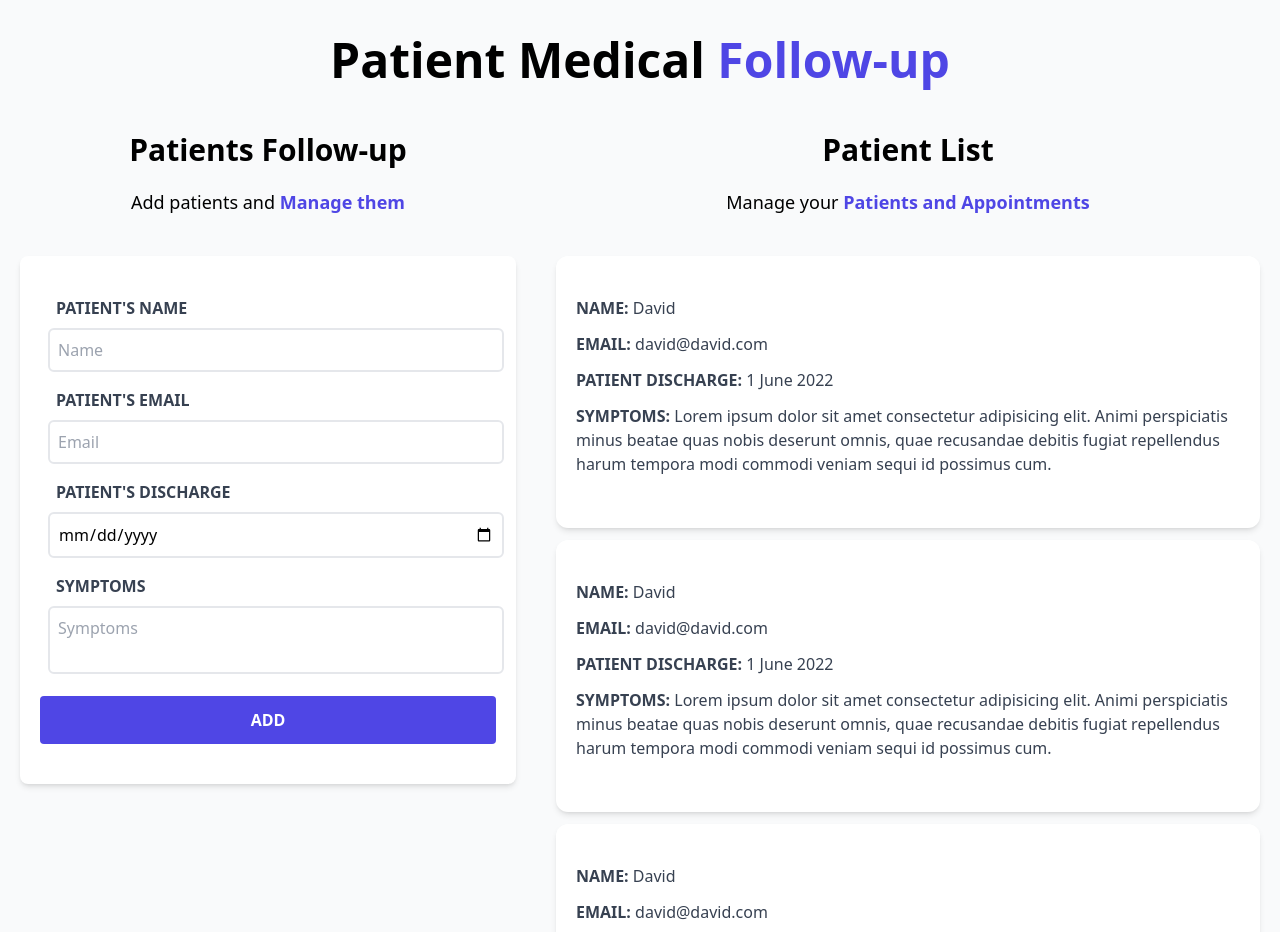
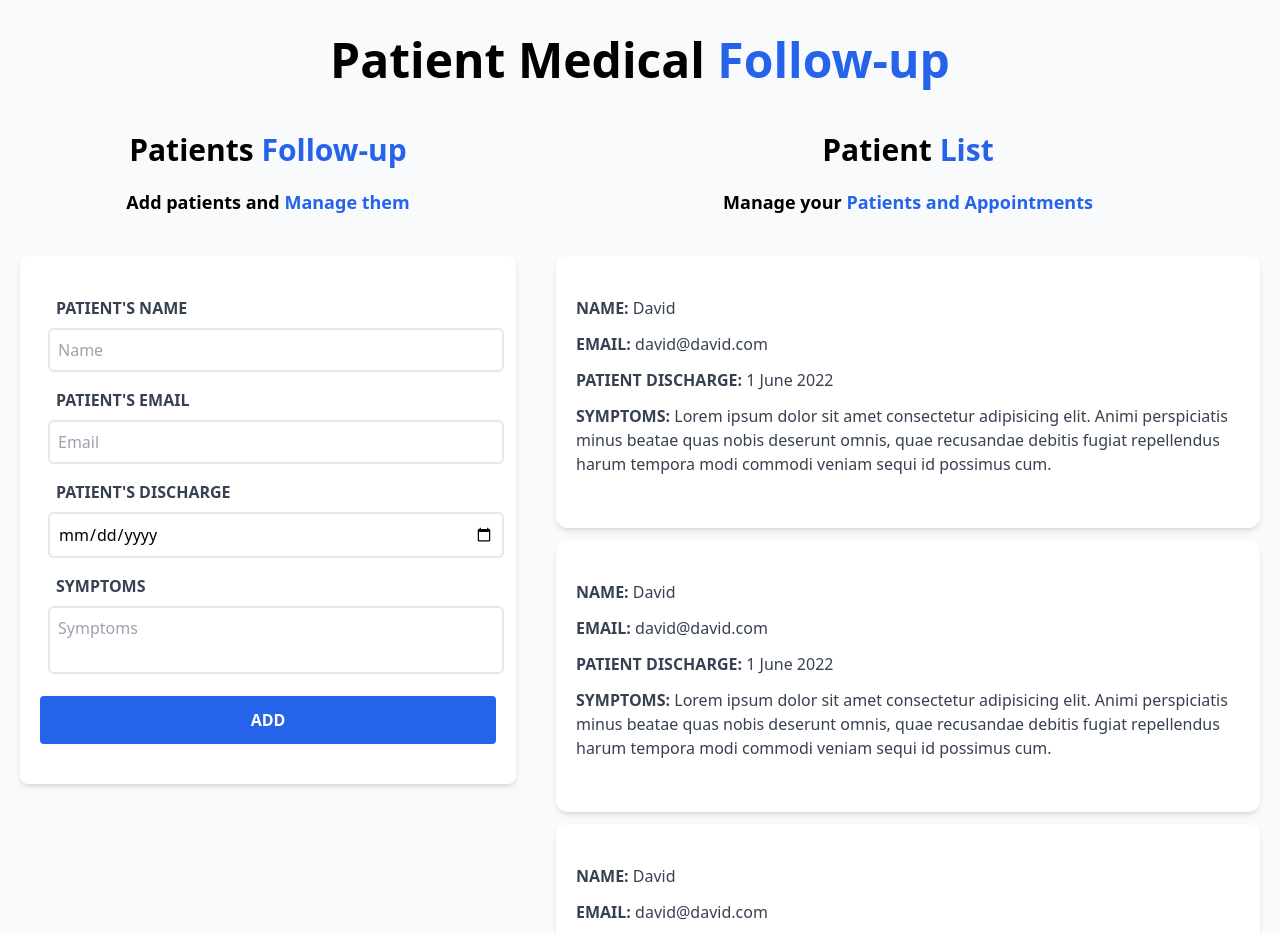
Before and after one commit to davidnavarretea/MedicalAppointments, a React (Vite) app: page / in a window 1280 px wide. Built offline with nearby package versions, Linux system fonts and the light colour scheme.

Commit message:
ReDesign

```diff
--- a/src/components/Form.jsx
+++ b/src/components/Form.jsx
@@ -7,6 +7,7 @@ const [discharge, setDischarge] = useState('')
 const [symptoms, setSymptoms] = useState('')
 const [error, setError] = useState(false)
 // Functions
+// Error Window
 const handleSubmit = e => {
   e.preventDefault()
   if([name, email, discharge, symptoms].includes('')){
@@ -16,19 +17,22 @@ const handleSubmit = e => {
     setError(false)
   }
 }
-
+// Page
   return (
     <div className="md:w-1/2 lg:w-2/5 mx-5">
-    <h1 className="font-black text-3xl text-center">Patients Follow-up</h1>
-    <p className="text-lg mt-5 text-center mb-10">
+    <h1 className="font-black text-3xl text-center">Patients {''}
+    <span className="text-blue-600">Follow-up</span></h1>
+    <p className="text-lg mt-5 text-center mb-10 font-bold">
       Add patients and {''}
-      <span className="text-indigo-600 font-bold">Manage them</span>
+      <span className="text-blue-600 font-bold">Manage them</span>
     </p>
     <form className="bg-white shadow-md rounded-lg py-10 px-5 mb-10" onSubmit={handleSubmit}>
+      {/* If error exist, error div appears */}
       {error &&
         <div className="bg-red-800 text-center text-white uppercase font-bold mb-5 p-3 rounded">
           <p>Fill in all fields</p>
         </div>}
+      {/* Form */}
       <div className="mb-2">
         <label htmlFor="patientname" className="block text-gray-700 uppercase font-bold ml-2 pl-2">Patient's Name</label>
         <input
@@ -74,7 +78,7 @@ const handleSubmit = e => {
       </div>
       <input
         type="submit"
-        className="bg-indigo-600 w-full p-3 text-white uppercase font-bold hover:bg-indigo-700 cursor-pointer transition-colors rounded"
+        className="bg-blue-600 w-full p-3 text-white uppercase font-bold hover:bg-blue-700 cursor-pointer transition-colors rounded"
         value="Add"
       />
     </form>
--- a/src/components/Header.jsx
+++ b/src/components/Header.jsx
@@ -2,7 +2,7 @@ const Header = () => {
     return(
         <h1 className="font-black text-5xl text-center md:w-2/3 mx-auto">
             Patient Medical {''}
-            <span className="text-indigo-600">Follow-up</span>
+            <span className="text-blue-600">Follow-up</span>
         </h1>
     )
 }
--- a/src/components/PatientList.jsx
+++ b/src/components/PatientList.jsx
@@ -2,10 +2,10 @@ import Patient from "./Patient"
 const PatientList = () => {
   return (
     <div className="md:w-1/2 lg:w-3/5 md:h-screen md:overflow-y-scroll">
-    <h2 className="font-black text-3xl text-center">Patient List</h2>
-    <p className="text-lg mt-5 text-center mb-10">
+    <h2 className="font-black text-3xl text-center">Patient {''} <span className="text-blue-600">List</span></h2>
+    <p className="text-lg mt-5 text-center mb-10 font-bold">
       Manage your {''}
-      <span className="text-indigo-600 font-bold">Patients and Appointments</span>
+      <span className="text-blue-600 font-bold">Patients and Appointments</span>
     </p>
     <Patient/>
     <Patient/>
```
